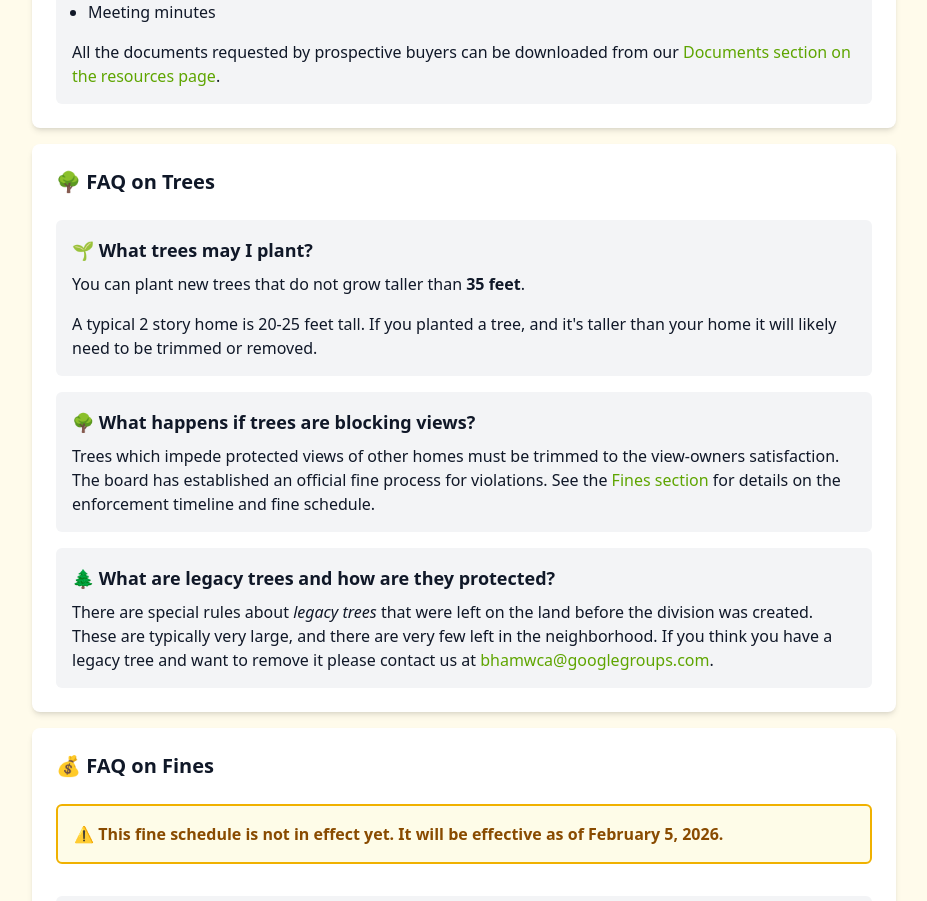
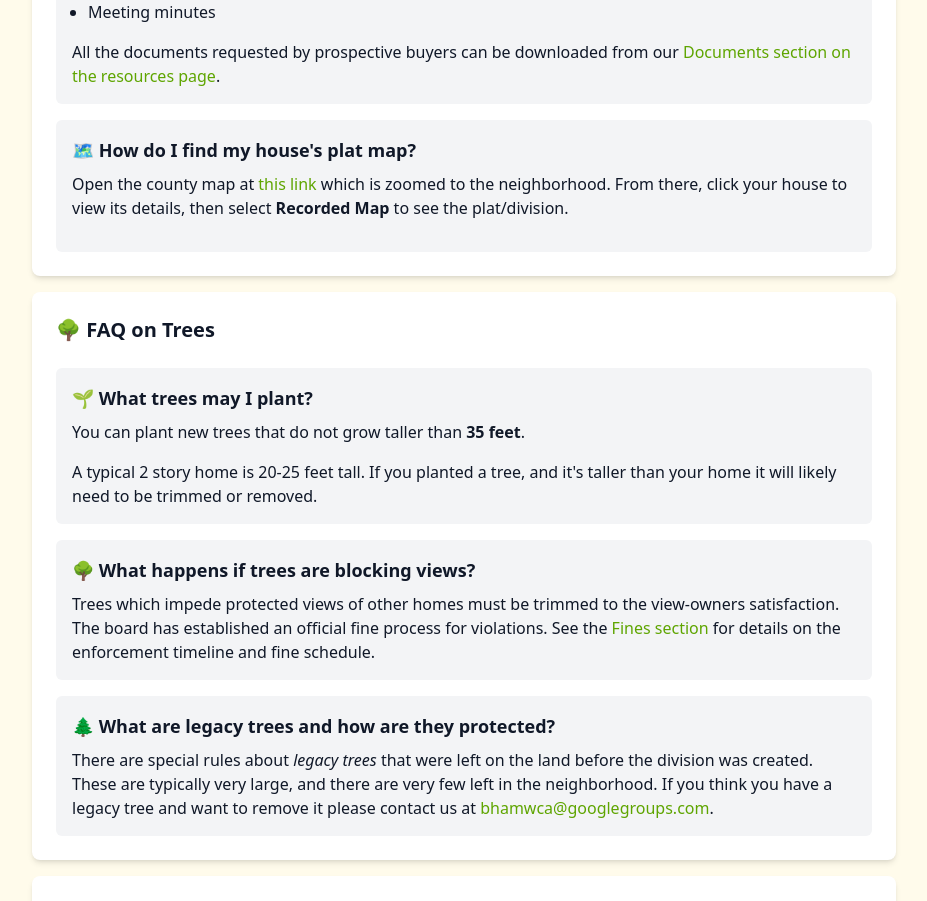
Before and after one commit to kyle-rader/woodside.github.io, a SvelteKit app: page /faq in a window 1280 px wide. Shown: the part 841-1742 px from the top of the page, without its empty margins (176-1103 px from the left). Built offline with nearby package versions, Linux system fonts and the light colour scheme.

Commit message:
lk commit

```diff
--- a/src/routes/faq/+page.svelte
+++ b/src/routes/faq/+page.svelte
@@ -5,7 +5,7 @@
 	import Section from '$lib/layout/section.svelte';
 	import FaqItem from './faq_item.svelte';
 
-	const effectiveDate = new Date('2026-01-05');
+	const effectiveDate = new Date('2026-02-05');
 	const today = new Date();
 	today.setHours(0, 0, 0, 0);
 	effectiveDate.setHours(0, 0, 0, 0);
@@ -63,6 +63,18 @@
 			<p>
 				All the documents requested by prospective buyers can be downloaded from our
 				<Link href="/resources#documents">Documents section on the resources page</Link>.
+			</p>
+		</FaqItem>
+
+		<FaqItem title="🗺️ How do I find my house's plat map?">
+			<p class="mb-4">
+				Open the county map at
+				<Link
+					href="https://whatcom.maps.arcgis.com/apps/webappviewer/index.html?id=f2f8eaa500b04f54948c680bb280129f&find=59625"
+					>this link</Link
+				>
+				which is zoomed to the neighborhood. From there, click your house to view its details, then
+				select <strong>Recorded Map</strong> to see the plat/division.
 			</p>
 		</FaqItem>
 	</Section>
```
